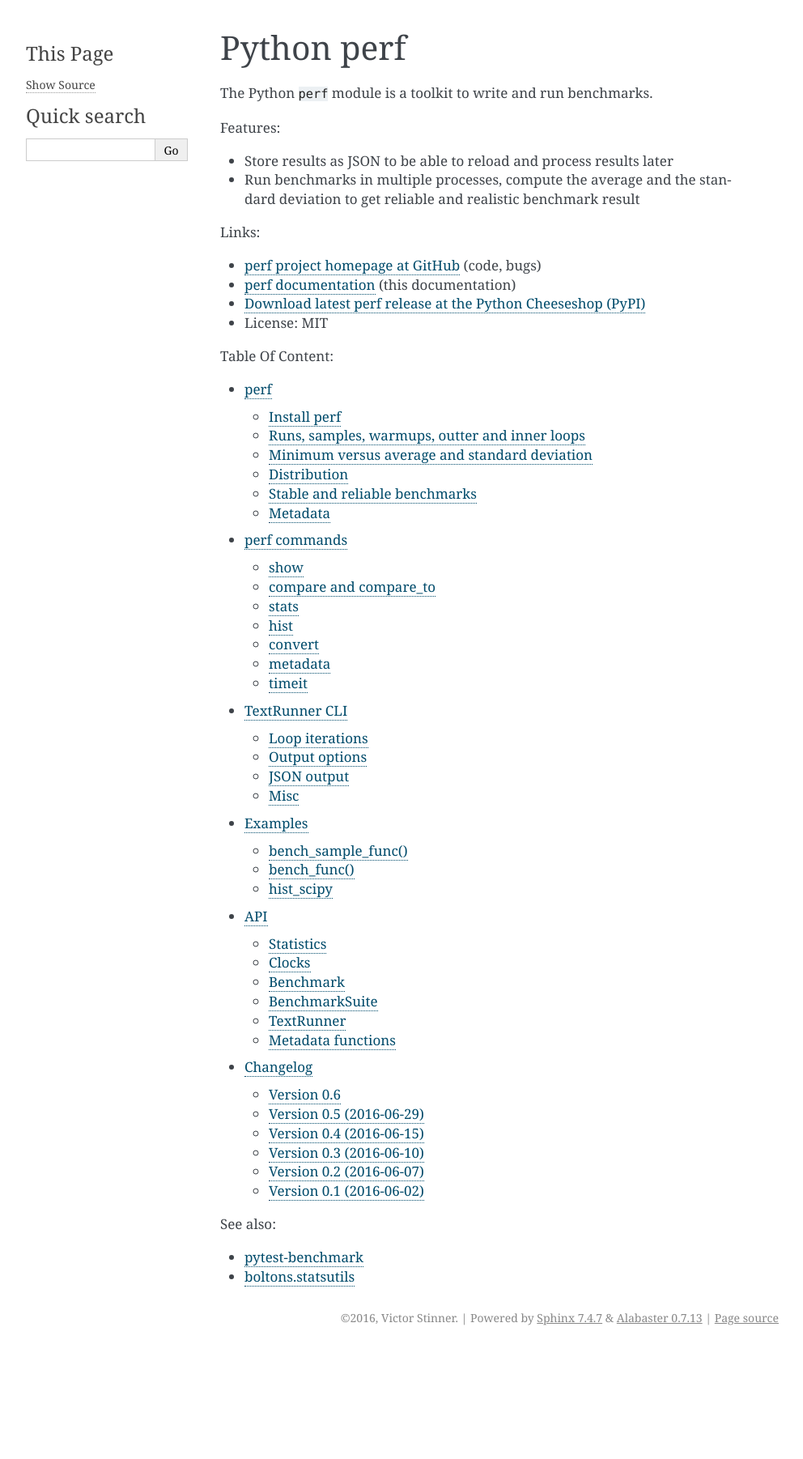
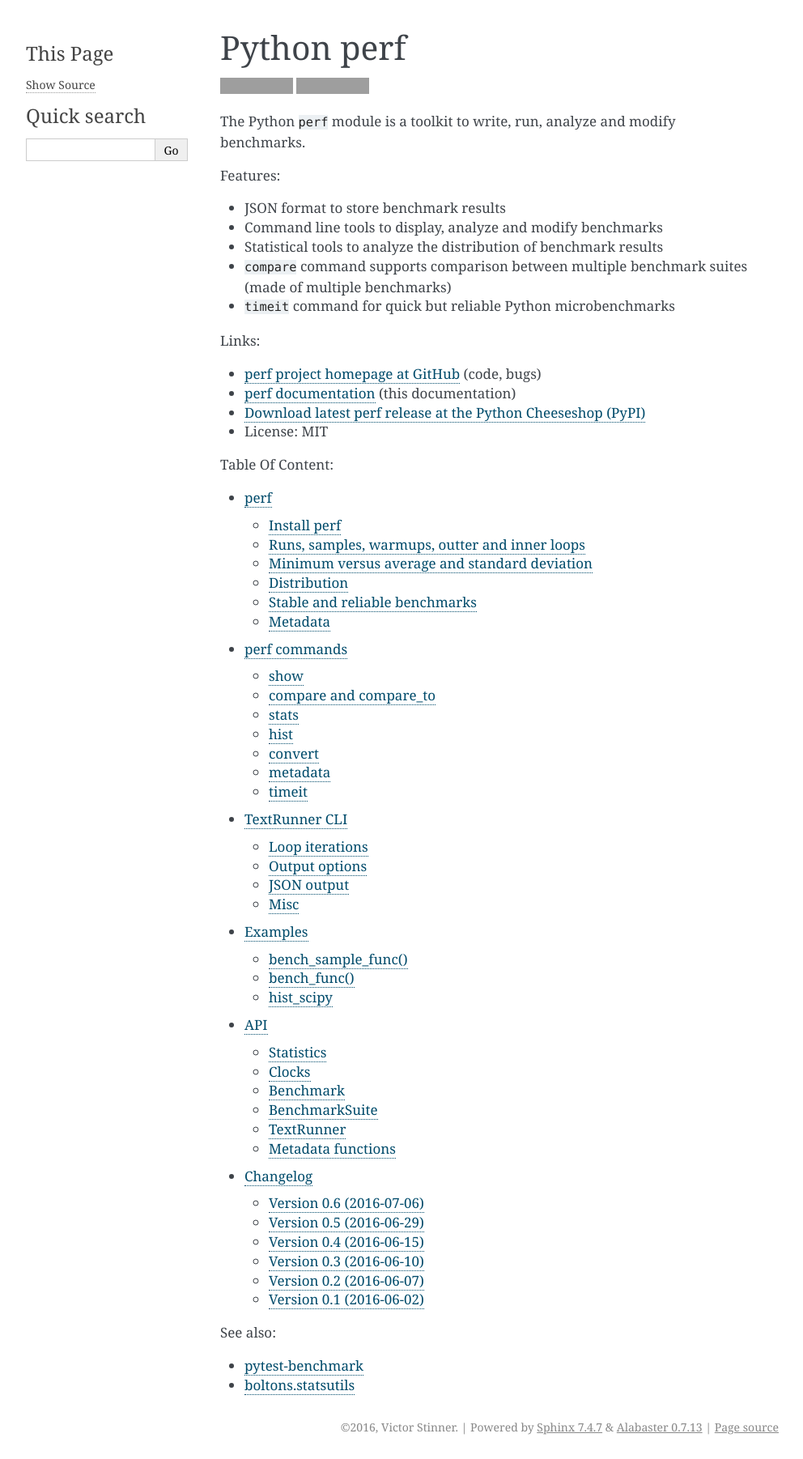
Before and after one commit to psf/pyperf, a Sphinx documentation site: the page built from doc/index.rst, in a window 1280 px wide. Shown: the whole page at 81% size, without its empty margins (148-1140 px from the left). Built offline with Sphinx 7.4.7, drawn with Linux system fonts in a browser that asks for light colours; before the commit the page ends 1667 px from its top, so only the background shows below that; grey boxes are pictures that could not be loaded.

Commit message:
prepare release 0.6

```diff
--- a/doc/changelog.rst
+++ b/doc/changelog.rst
@@ -1,14 +1,15 @@
 Changelog
 =========
 
-Version 0.6
------------
+Version 0.6 (2016-07-06)
+------------------------
 
 Major change: perf now supports benchmark suites. A benchmark suite is made
 of multiple benchmarks. perf commands now accepts benchmark suites as well.
 
 New features:
 
+* New ``convert`` command
 * Add new command line options to TextRunner:
 
   * ``--fast``, ``--rigorous``
--- a/doc/index.rst
+++ b/doc/index.rst
@@ -2,13 +2,25 @@
 Python perf
 +++++++++++
 
-The Python ``perf`` module is a toolkit to write and run benchmarks.
+.. image:: https://img.shields.io/pypi/v/perf.svg
+   :alt: Latest release on the Python Cheeseshop (PyPI)
+   :target: https://pypi.python.org/pypi/perf
+
+.. image:: https://travis-ci.org/haypo/perf.svg?branch=master
+   :alt: Build status of perf on Travis CI
+   :target: https://travis-ci.org/haypo/perf
+
+The Python ``perf`` module is a toolkit to write, run, analyze and modify
+benchmarks.
 
 Features:
 
-* Store results as JSON to be able to reload and process results later
-* Run benchmarks in multiple processes, compute the average and the standard
-  deviation to get reliable and realistic benchmark result
+* JSON format to store benchmark results
+* Command line tools to display, analyze and modify benchmarks
+* Statistical tools to analyze the distribution of benchmark results
+* ``compare`` command supports comparison between multiple benchmark suites
+  (made of multiple benchmarks)
+* ``timeit`` command for quick but reliable Python microbenchmarks
 
 Links:
 
```
Also changed, not shown: README.rst (+13 -1 lines).
